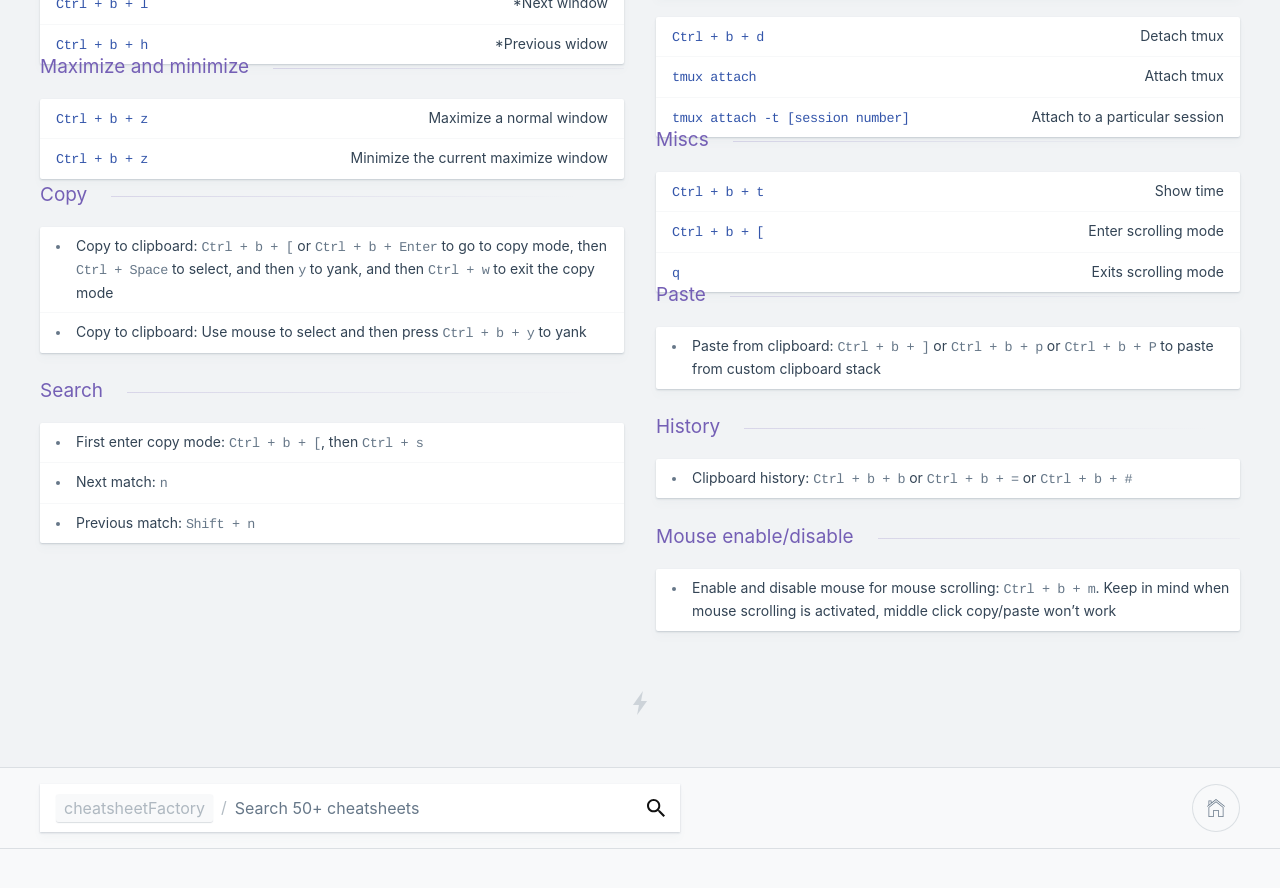
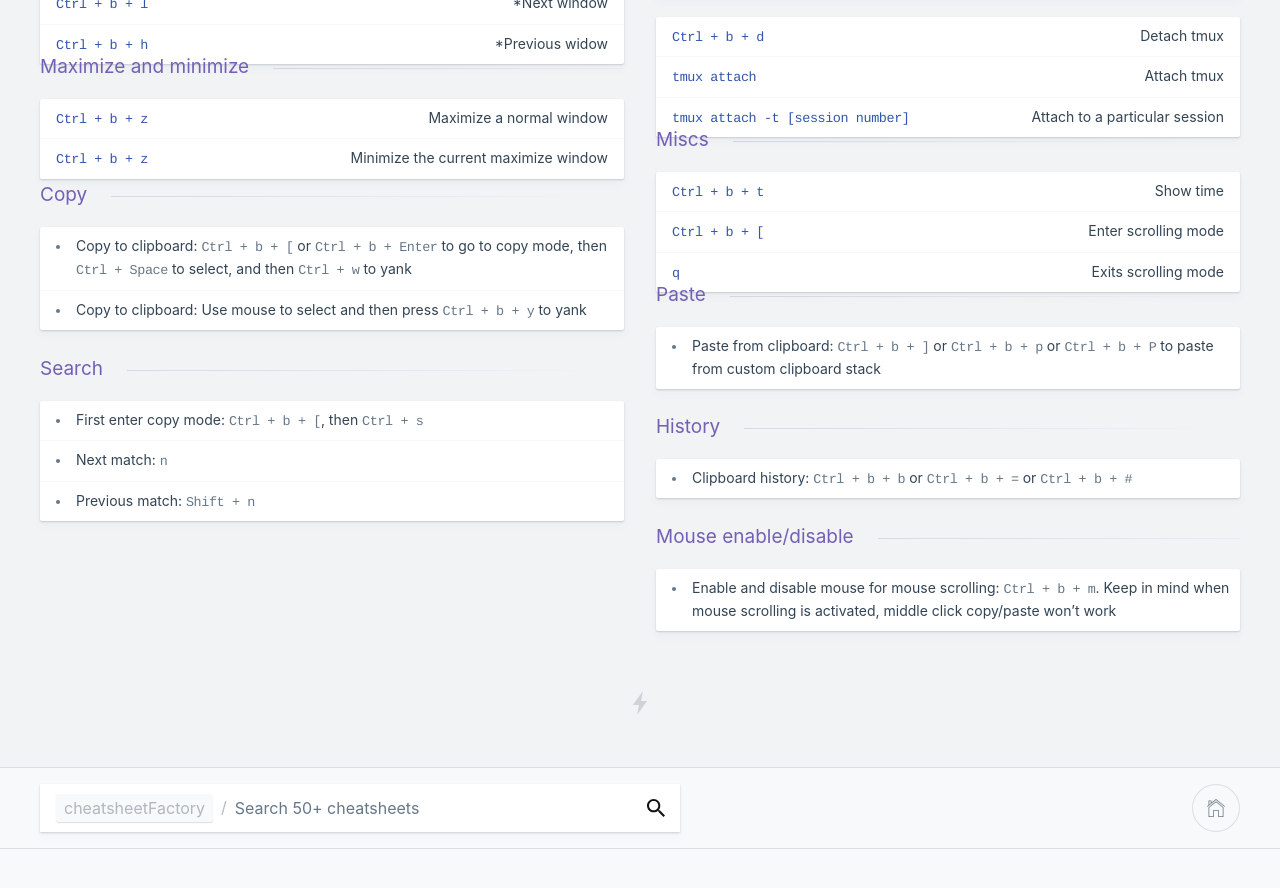
Before and after one commit to kasramp/cheat-sheet-factory, a Jekyll site: the page built from linux/tmux.md, in a window 1280 px wide and 900 px high, scrolled down 1116 px. Shown: the top 888 px of the window. Built offline with Jekyll 4.4.1, drawn with Linux system fonts in a browser that asks for light colours.

Commit message:
Update Tmux yank command

```diff
--- a/linux/tmux.md
+++ b/linux/tmux.md
@@ -94,7 +94,7 @@ Shortcuts
 
 ### Copy
 
-+ Copy to clipboard: `Ctrl + b + [` or `Ctrl + b + Enter` to go to copy mode, then `Ctrl + Space` to select, and then `y` to yank, and then `Ctrl + w` to exit the copy mode
++ Copy to clipboard: `Ctrl + b + [` or `Ctrl + b + Enter` to go to copy mode, then `Ctrl + Space` to select, and then `Ctrl + w` to yank
 + Copy to clipboard: Use mouse to select and then press `Ctrl + b + y` to yank
 
 ### Paste
```
Also changed, not shown: other parts of linux/tmux.md (+1 -1 lines).
